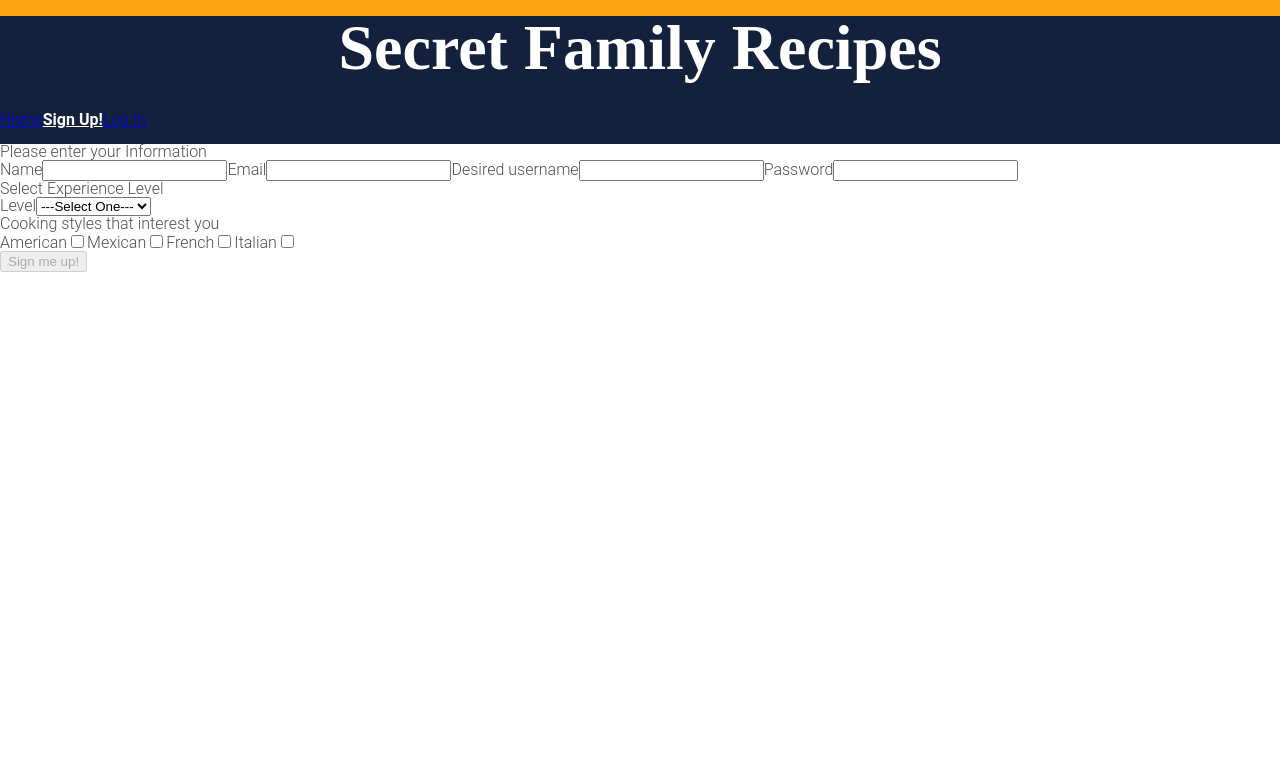
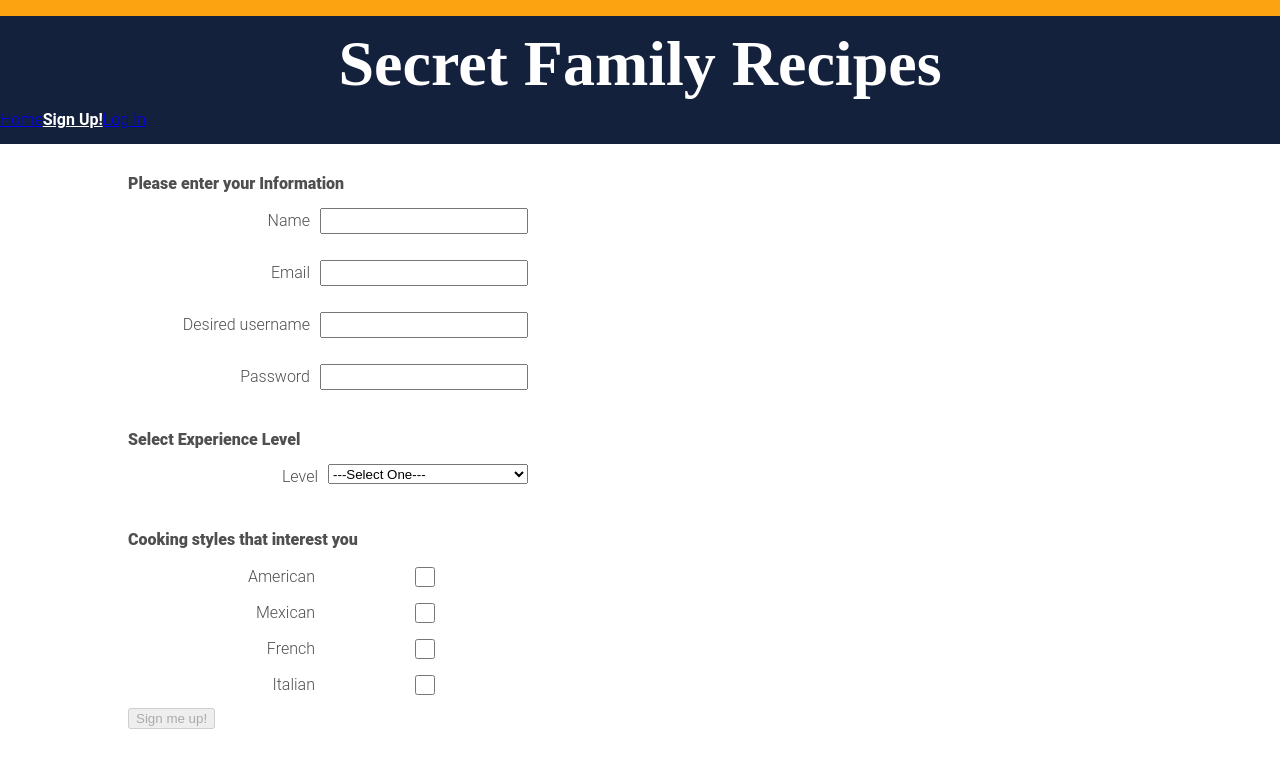
Before and after one commit to Secret-Family-Recipes2/front-end, a React (Create React App) app in the folder secret-recipe/: page /form in a window 1280 px wide. Shown: the top 768 px of the page. Built offline with nearby package versions, Linux system fonts and the light colour scheme.

Commit message:
styled main form

```diff
--- a/secret-recipe/src/App.css
+++ b/secret-recipe/src/App.css
@@ -146,7 +146,8 @@ h1 {
   font-weight: 700;
   background-color: #14213d;
   text-align: center;
-  padding-bottom: 2rem;
+  padding-bottom: 1rem;
+  padding-top: 1rem;
 
 }
 
@@ -176,6 +177,7 @@ header {
   background-color: #14213d;
   color: white;
   padding-bottom: 1rem;
+
 }
 
 
@@ -246,3 +248,43 @@ header {
     0 0 50px #fca311,
     0 0 100px #fca311;
 }
+
+
+/* //SignUP page Styles// */
+
+h2 {
+  padding-top: 2rem;
+  padding-bottom: 1rem;
+  font-weight: 900;
+}
+
+.formContainer {
+  display: flex;
+  flex-direction: column;
+  max-width: 60%;
+  justify-content: space-between;
+  padding-bottom: 5rem;
+  margin: 0 10%;
+}
+
+.formContainer label {
+  display: flex;
+  flex-direction: row;
+  justify-content: flex-end;
+  text-align: right;
+  width: 400px;
+  line-height: 26px;
+  margin-bottom: 10px;
+}
+
+.formContainer input {
+  height: 20px;
+  flex: 0 0 200px;
+  margin-left: 10px;
+}
+
+select {
+  height: 20px;
+  flex: 0 0 200px;
+  margin-left: 10px;
+}
--- a/secret-recipe/src/Components/Form.js
+++ b/secret-recipe/src/Components/Form.js
@@ -30,7 +30,7 @@ export default function SignUp(props) {
             type="text"
           />
         </label>
-
+        <br></br>
         <label>
           {""}
           Email
@@ -41,7 +41,7 @@ export default function SignUp(props) {
             type="email"
           />
         </label>
-
+        <br></br>
         <label>
           {""}
           Desired username
@@ -52,6 +52,7 @@ export default function SignUp(props) {
             type="text"
           />
         </label>
+        <br></br>
         <label>
           {""}
           Password
```
